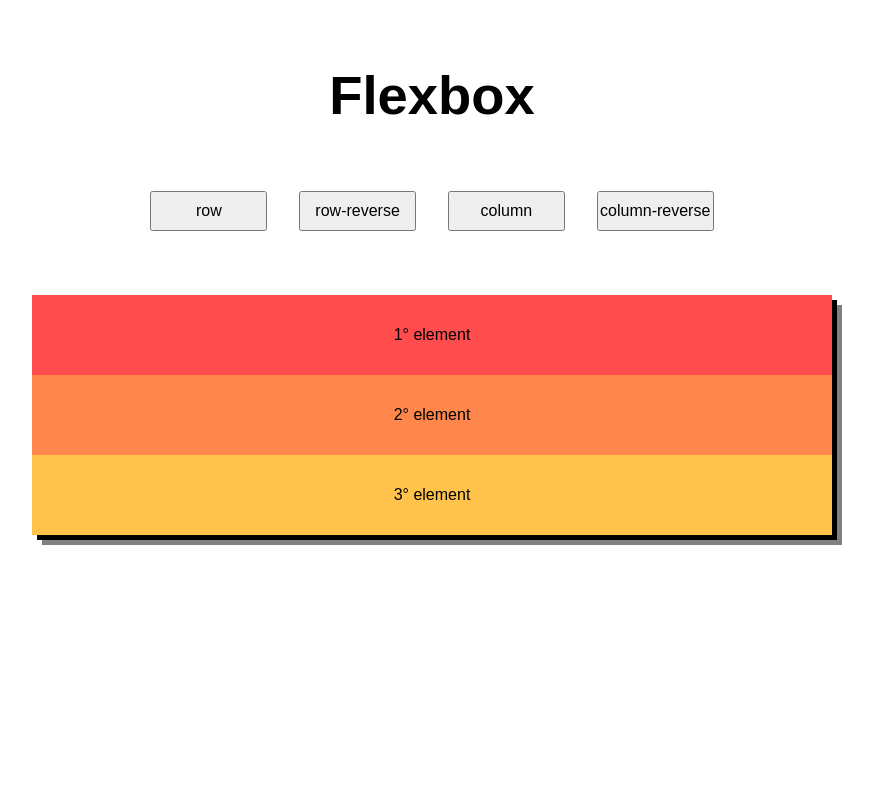
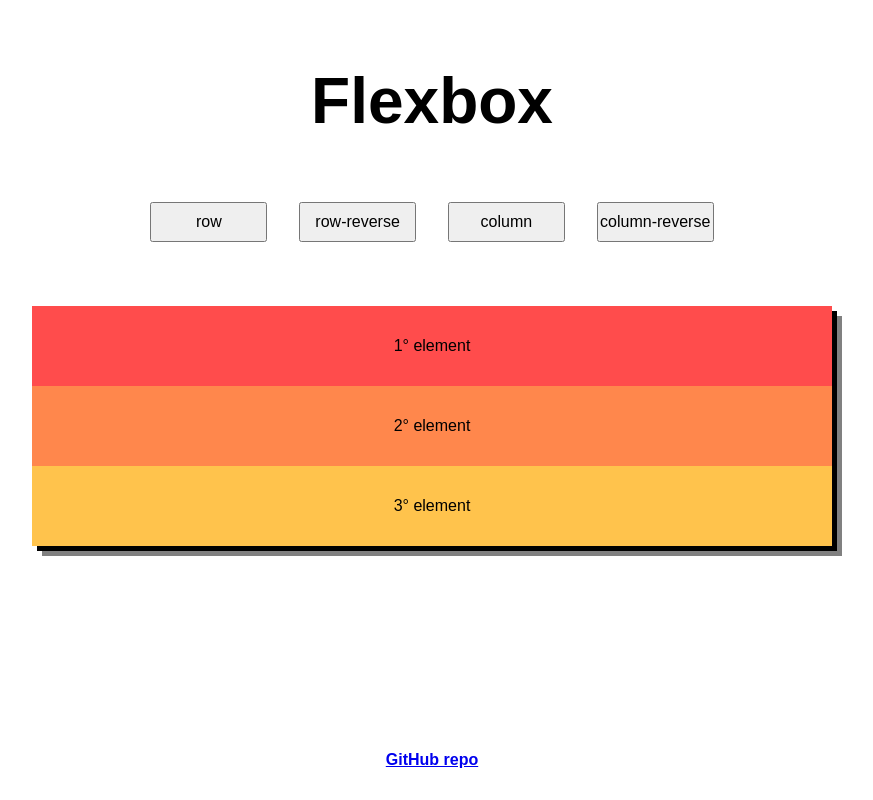
Before and after one commit to Santeenee/interactive-flexbox, a plain HTML site: page public/index.html in a window 1280 px wide. Shown: the whole page, without its empty margins (208-1081 px from the left). Drawn offline with Linux system fonts and the light colour scheme.

Commit message:
added link to gihub repo, minor fixes

```diff
--- a/public/index.html
+++ b/public/index.html
@@ -29,5 +29,8 @@
         </div>
       </div>
     </main>
+    <footer>
+      <a href="http://github.com/Santeenee/interactive-flexbox">GitHub repo</a>
+    </footer>
   </body>
 </html>
--- a/scss/styles.scss
+++ b/scss/styles.scss
@@ -12,7 +12,8 @@ body {
 }
 
 main {
-  margin: 0 1rem 0 1rem;
+  min-height: 90vh;
+  margin: 0 1rem;
 }
 
 .box {
@@ -23,8 +24,8 @@ main {
 h1 {
   text-align: center;
   font-weight: 900;
-  font-size: clamp(1.5rem, 3vw + 1rem, 4rem);
-  padding: 4rem;
+  font-size: clamp(1rem, 6vw + 1rem, 4rem);
+  padding: 4rem 0;
 }
 
 .buttons {
@@ -71,6 +72,17 @@ h1 {
   }
 }
 
-.hello {
-  color: lavender;
+footer {
+  min-height: 10vh;
+  text-align: center;
+  padding: 1rem;
+
+  display: flex;
+  justify-content: center;
+  align-items: center;
+  flex-flow: column nowrap;
+
+  a {
+    font-weight: bold;
+  }
 }
```
Also changed, not shown: public/css/styles.css.
